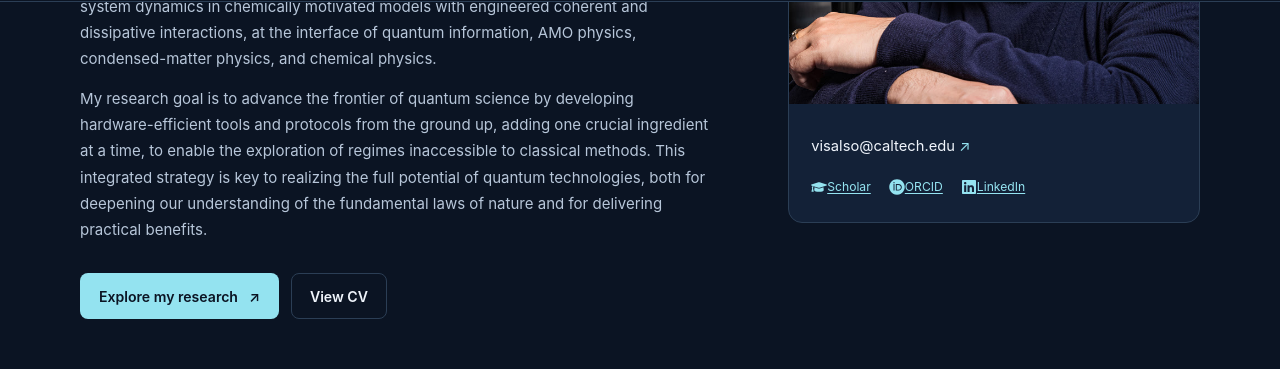
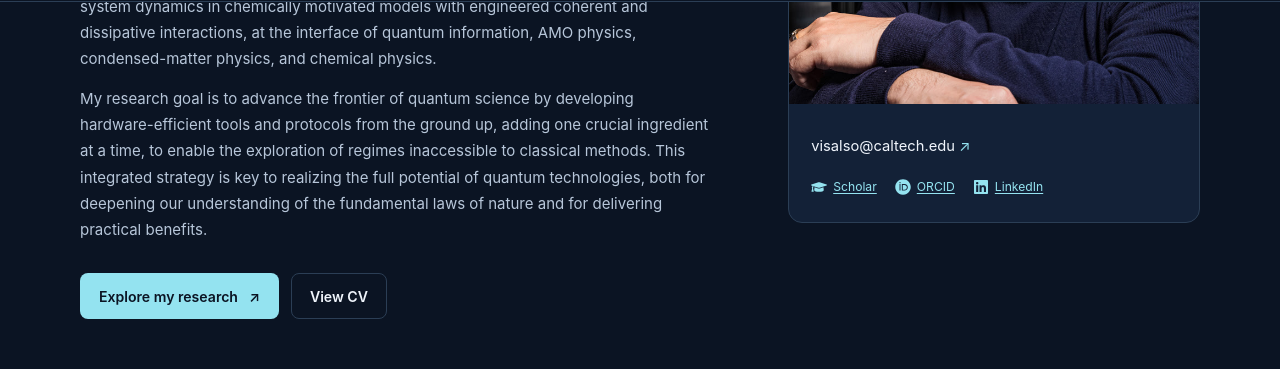
Before and after one commit to visalso/visalso.github.io, a Jekyll site: the page built from index.html, in a window 1280 px wide and 1400 px high, scrolled down 490 px. Shown: the part 81-450 px from the top of the window. Built offline with Jekyll 4.4.1, drawn with Linux system fonts in a browser that asks for light colours.

Commit message:
Update site.css

```diff
--- a/assets/css/site.css
+++ b/assets/css/site.css
@@ -253,7 +253,7 @@ strong { font-weight: 650; }
 .profile__email { display: block; color: var(--hero-text); margin-top: 10px; font-size: .92rem; text-decoration: none; overflow-wrap: anywhere; }
 .profile__email span { color: var(--cyan); }
 .profile__links { display: flex; flex-wrap: wrap; gap: 8px 18px; margin-top: 13px; }
-.profile__links a { color: var(--cyan); font-size: .76rem; min-height: 30px; display: inline-flex; align-items: center; }
+.profile__links a { color: var(--cyan); font-size: .76rem; min-height: 30px; display: inline-flex; align-items: center; gap: 6px;}
 .ion-strip img { width: 100%; max-height: 112px; object-fit: cover; border-radius: 8px; }
 .ion-strip figcaption { display: flex; flex-wrap: wrap; justify-content: space-between; gap: 8px 20px; margin-top: 10px; color: var(--hero-muted); font-size: .7rem; letter-spacing: .025em; }
 
```
